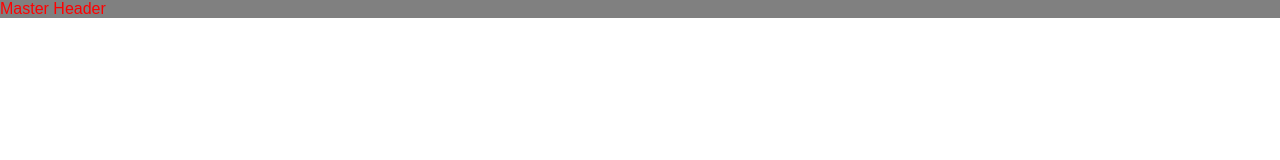
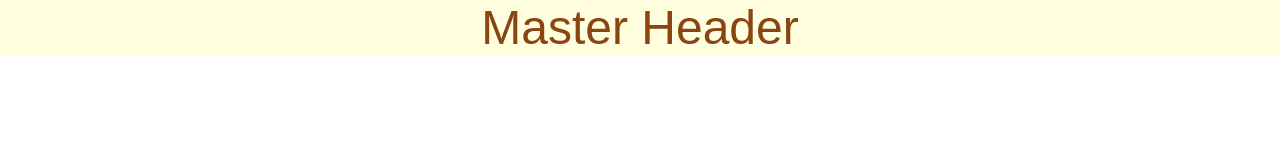
Before and after one commit to pmayorov/html-css, a plain HTML site: page www/index.html in a window 1280 px wide. Drawn offline with Linux system fonts and the light colour scheme.

Commit message:
Change Header Style

```diff
--- a/www/css/style.css
+++ b/www/css/style.css
@@ -1,10 +1,12 @@
 *{
-padding: 0;
-margin: 0;
-font: normal 1em sans-serif;
+    padding: 0;
+    margin: 0;
+    font: normal 1em sans-serif;
 }
 
 h1 {
-color: red;
-background: gray;
+    font: normal 3em sans-serif;
+    color: #8b4513;
+    background: lightyellow;
+    text-align: center;
 }
```
